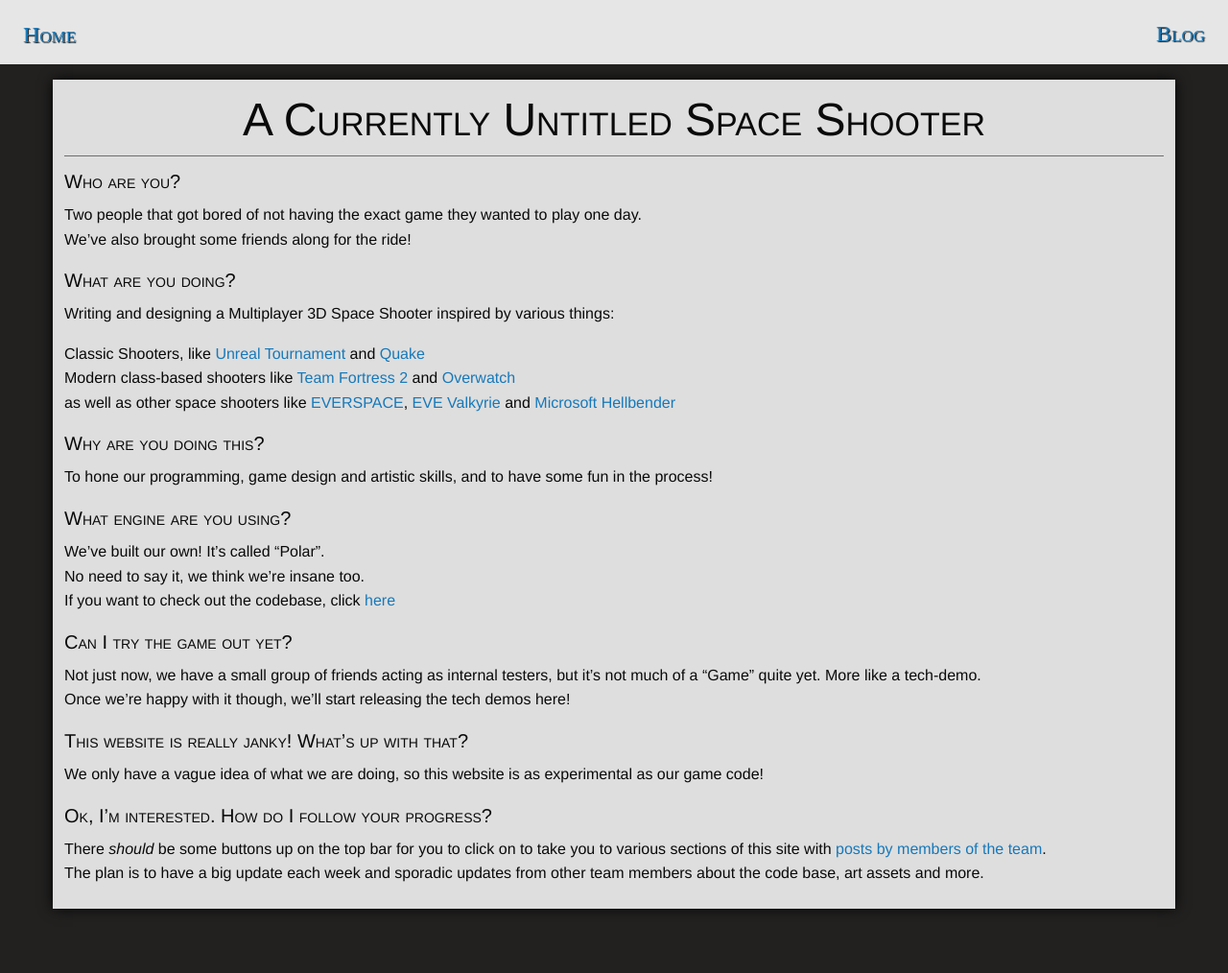
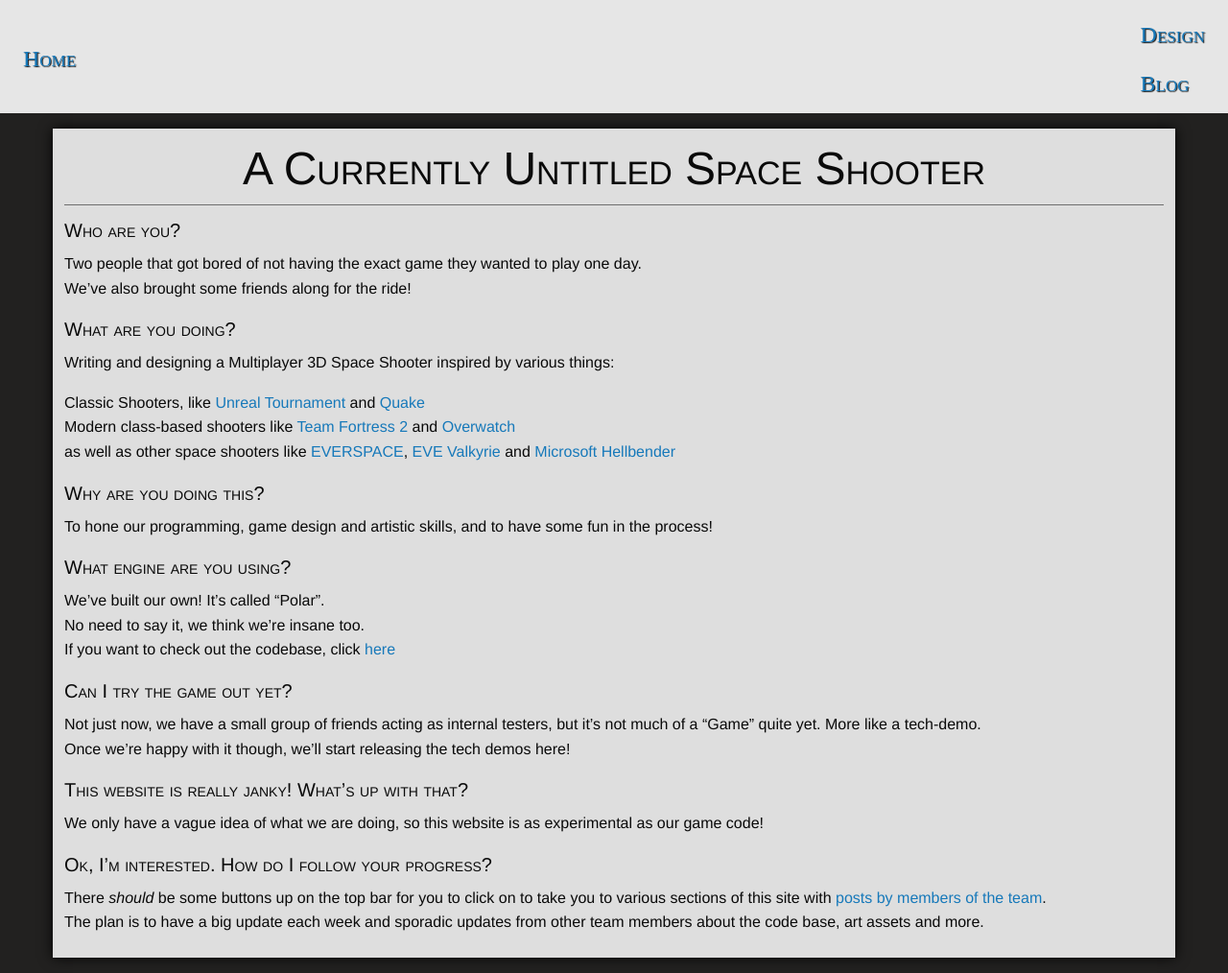
Before and after one commit to ori-sky/polar-space, a Jekyll site: the page built from index.md, in a window 1280 px wide. Shown: the whole page at 96% size. Built offline with Jekyll 4.4.1, drawn with Linux system fonts in a browser that asks for light colours; nearby versions of some CDN libraries; some web fonts are replaced; our own code applies the rules of GitHub Pages for plain Markdown files; library files that are not in the unit come from our copies; before the commit the page ends 963 px from its top, so only the background shows below that.

Commit message:
Update header.html
Experimental "Design" link on right bar

```diff
--- a/_includes/header.html
+++ b/_includes/header.html
@@ -8,6 +8,9 @@
 					</div>
 					<div class="top-bar-right">
 						<ul class="dropdown menu" data-dropdown-menu>
+							<li><a href="/polar-space/design">Design</a></li>
+						</ul>
+						<ul class="dropdown menu" data-dropdown-menu>
 							<li><a href="/polar-space/blog">Blog</a></li>
 						</ul>
 					</div>
```
